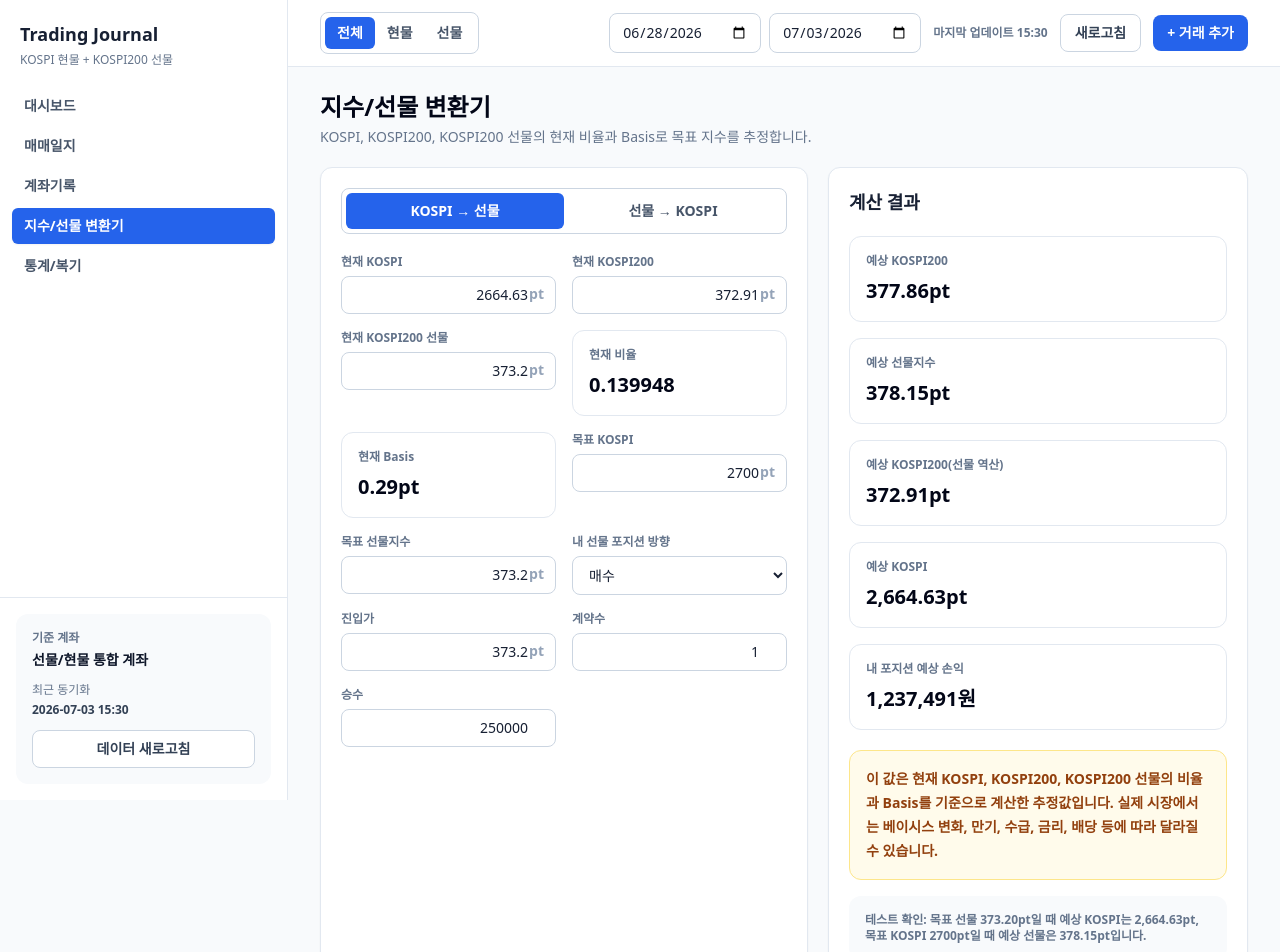
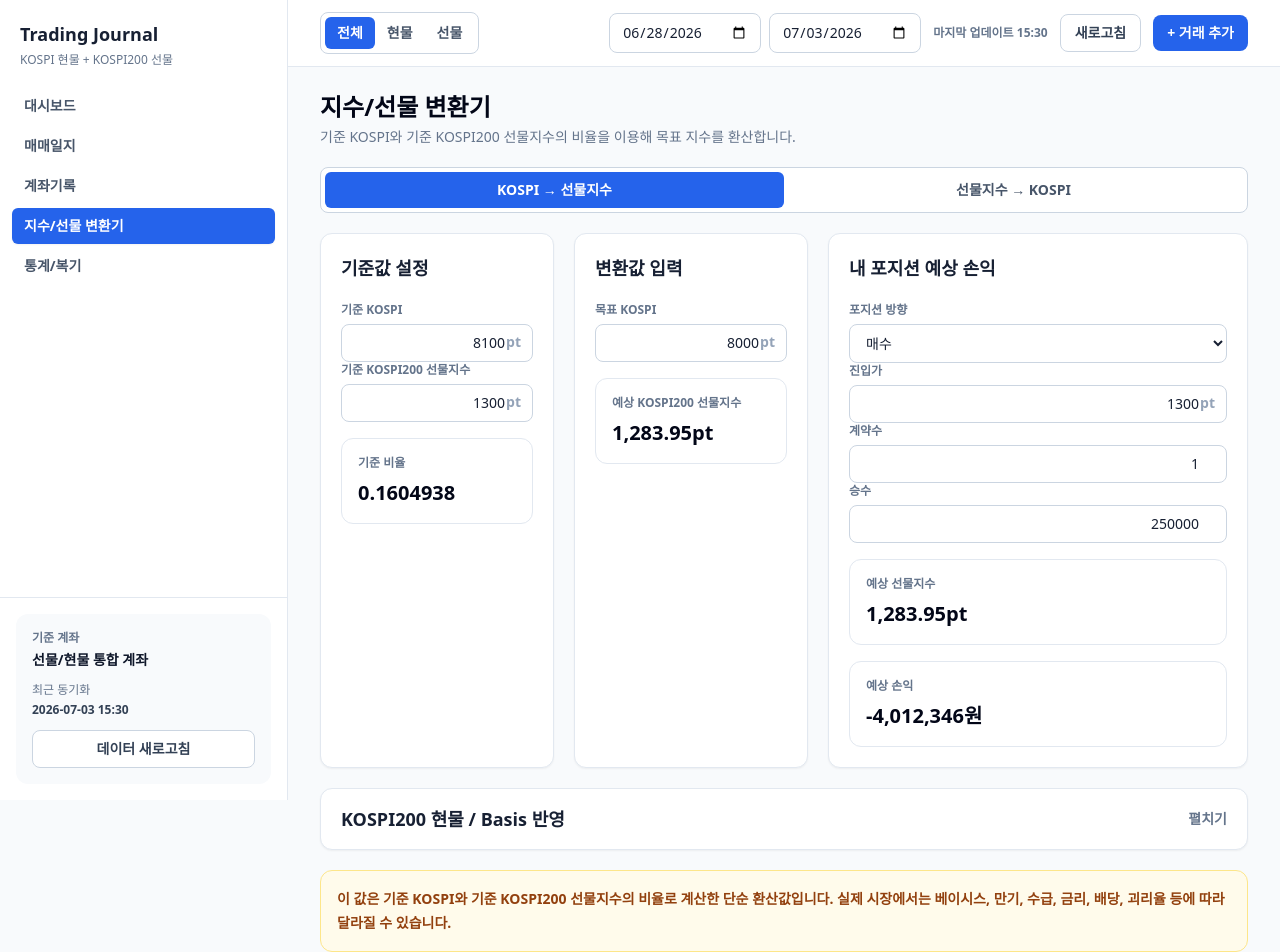
Before and after one commit to gittongcham-cmd/trading-journal-mvp, a Next.js app: page /converter in a window 1280 px wide. Shown: the top 952 px of the page. Built offline with nearby package versions, Linux system fonts and the light colour scheme.

Commit message:
Revise index futures converter ratio

```diff
--- a/src/components/pages/ConverterPage.tsx
+++ b/src/components/pages/ConverterPage.tsx
@@ -8,63 +8,108 @@ type Direction = "kospi_to_future" | "future_to_kospi";
 
 export function ConverterPage() {
   const [direction, setDirection] = useState<Direction>("kospi_to_future");
-  const [currentKospi, setCurrentKospi] = useState(2664.63);
-  const [currentKospi200, setCurrentKospi200] = useState(372.91);
-  const [currentKospi200Future, setCurrentKospi200Future] = useState(373.2);
-  const [targetKospi, setTargetKospi] = useState(2700);
-  const [targetFuture, setTargetFuture] = useState(373.2);
+  const [baseKospi, setBaseKospi] = useState(8100);
+  const [baseFutureIndex, setBaseFutureIndex] = useState(1300);
+  const [targetKospi, setTargetKospi] = useState(8000);
+  const [targetFutureIndex, setTargetFutureIndex] = useState(1300);
   const [positionSide, setPositionSide] = useState<PositionSide>("long");
-  const [entryPrice, setEntryPrice] = useState(373.2);
+  const [entryPrice, setEntryPrice] = useState(1300);
   const [contractCount, setContractCount] = useState(1);
   const [multiplier, setMultiplier] = useState(250000);
+  const [showAdvanced, setShowAdvanced] = useState(false);
+  const [baseKospi200Spot, setBaseKospi200Spot] = useState(0);
+  const [baseKospi200FutureForBasis, setBaseKospi200FutureForBasis] = useState(0);
+  const [useBasis, setUseBasis] = useState(false);
 
   const result = useMemo(() => {
-    const currentRatio = currentKospi200 / currentKospi;
-    const basis = currentKospi200Future - currentKospi200;
-    const estimatedKospi200 = targetKospi * currentRatio;
-    const estimatedFuture = estimatedKospi200 + basis;
-    const estimatedKospi200FromFuture = targetFuture - basis;
-    const estimatedKospiFromFuture = estimatedKospi200FromFuture / currentRatio;
+    const kospiToFutureRatio = baseKospi ? baseFutureIndex / baseKospi : 0;
+    const basis = baseKospi200FutureForBasis - baseKospi200Spot;
+    const simpleEstimatedFutureIndex = targetKospi * kospiToFutureRatio;
+    const estimatedFutureIndex = useBasis ? simpleEstimatedFutureIndex + basis : simpleEstimatedFutureIndex;
+    const estimatedKospi = kospiToFutureRatio ? targetFutureIndex / kospiToFutureRatio : 0;
+    const pnlFutureIndex = direction === "kospi_to_future" ? estimatedFutureIndex : targetFutureIndex;
     const expectedPnl = positionSide === "long"
-      ? (estimatedFuture - entryPrice) * multiplier * contractCount
-      : (entryPrice - estimatedFuture) * multiplier * contractCount;
+      ? (pnlFutureIndex - entryPrice) * multiplier * contractCount
+      : (entryPrice - pnlFutureIndex) * multiplier * contractCount;
+
     return {
-      currentRatio,
+      kospiToFutureRatio,
       basis,
-      estimatedKospi200,
-      estimatedFuture,
-      estimatedKospi200FromFuture,
-      estimatedKospiFromFuture,
+      estimatedFutureIndex,
+      estimatedKospi,
+      pnlFutureIndex,
       expectedPnl
     };
-  }, [currentKospi, currentKospi200, currentKospi200Future, targetKospi, targetFuture, positionSide, entryPrice, contractCount, multiplier]);
+  }, [
+    baseKospi,
+    baseFutureIndex,
+    targetKospi,
+    targetFutureIndex,
+    positionSide,
+    entryPrice,
+    contractCount,
+    multiplier,
+    direction,
+    baseKospi200Spot,
+    baseKospi200FutureForBasis,
+    useBasis
+  ]);
 
   return (
     <div className="space-y-5">
       <div>
         <h1 className="text-2xl font-black text-slate-950">지수/선물 변환기</h1>
-        <p className="mt-1 text-sm text-slate-500">KOSPI, KOSPI200, KOSPI200 선물의 현재 비율과 Basis로 목표 지수를 추정합니다.</p>
+        <p className="mt-1 text-sm text-slate-500">기준 KOSPI와 기준 KOSPI200 선물지수의 비율을 이용해 목표 지수를 환산합니다.</p>
       </div>
-      <div className="grid gap-5 xl:grid-cols-[1fr_420px]">
+
+      <div className="flex rounded-lg border border-slate-300 bg-white p-1">
+        {[
+          ["kospi_to_future", "KOSPI → 선물지수"],
+          ["future_to_kospi", "선물지수 → KOSPI"]
+        ].map(([value, label]) => (
+          <button
+            key={value}
+            className={`flex-1 rounded-md px-3 py-2 text-sm font-bold ${direction === value ? "bg-blue-600 text-white" : "text-slate-600 hover:bg-slate-50"}`}
+            type="button"
+            onClick={() => setDirection(value as Direction)}
+          >
+            {label}
+          </button>
+        ))}
+      </div>
+
+      <div className="grid gap-5 xl:grid-cols-[1fr_1fr_420px]">
         <section className="card p-5">
-          <div className="mb-5 flex rounded-lg border border-slate-300 p-1">
-            {[
-              ["kospi_to_future", "KOSPI → 선물"],
-              ["future_to_kospi", "선물 → KOSPI"]
-            ].map(([value, label]) => (
-              <button key={value} className={`flex-1 rounded-md px-3 py-2 text-sm font-bold ${direction === value ? "bg-blue-600 text-white" : "text-slate-600"}`} type="button" onClick={() => setDirection(value as Direction)}>{label}</button>
-            ))}
+          <h2 className="text-lg font-black">기준값 설정</h2>
+          <div className="mt-5 space-y-4">
+            <Field label="기준 KOSPI" value={baseKospi} onChange={setBaseKospi} suffix="pt" />
+            <Field label="기준 KOSPI200 선물지수" value={baseFutureIndex} onChange={setBaseFutureIndex} suffix="pt" />
+            <Readonly label="기준 비율" value={formatNumber(result.kospiToFutureRatio, 7)} />
           </div>
-          <div className="grid gap-4 md:grid-cols-2">
-            <Field label="현재 KOSPI" value={currentKospi} onChange={setCurrentKospi} suffix="pt" />
-            <Field label="현재 KOSPI200" value={currentKospi200} onChange={setCurrentKospi200} suffix="pt" />
-            <Field label="현재 KOSPI200 선물" value={currentKospi200Future} onChange={setCurrentKospi200Future} suffix="pt" />
-            <Readonly label="현재 비율" value={formatNumber(result.currentRatio, 6)} />
-            <Readonly label="현재 Basis" value={formatPoint(result.basis)} />
-            <Field label="목표 KOSPI" value={targetKospi} onChange={setTargetKospi} suffix="pt" />
-            <Field label="목표 선물지수" value={targetFuture} onChange={setTargetFuture} suffix="pt" />
+        </section>
+
+        <section className="card p-5">
+          <h2 className="text-lg font-black">변환값 입력</h2>
+          <div className="mt-5 space-y-4">
+            {direction === "kospi_to_future" ? (
+              <>
+                <Field label="목표 KOSPI" value={targetKospi} onChange={setTargetKospi} suffix="pt" />
+                <Readonly label="예상 KOSPI200 선물지수" value={formatPoint(result.estimatedFutureIndex)} className="text-blue-700" />
+              </>
+            ) : (
+              <>
+                <Field label="목표 KOSPI200 선물지수" value={targetFutureIndex} onChange={setTargetFutureIndex} suffix="pt" />
+                <Readonly label="예상 KOSPI" value={formatPoint(result.estimatedKospi)} className="text-blue-700" />
+              </>
+            )}
+          </div>
+        </section>
+
+        <aside className="card p-5">
+          <h2 className="text-lg font-black">내 포지션 예상 손익</h2>
+          <div className="mt-5 space-y-4">
             <label>
-              <div className="label mb-1.5">내 선물 포지션 방향</div>
+              <div className="label mb-1.5">포지션 방향</div>
               <select className="input" value={positionSide} onChange={(event) => setPositionSide(event.target.value as PositionSide)}>
                 <option value="long">매수</option>
                 <option value="short">매도</option>
@@ -73,31 +118,61 @@ export function ConverterPage() {
             <Field label="진입가" value={entryPrice} onChange={setEntryPrice} suffix="pt" />
             <Field label="계약수" value={contractCount} onChange={setContractCount} />
             <Field label="승수" value={multiplier} onChange={setMultiplier} />
-          </div>
-        </section>
-        <aside className="card p-5">
-          <h2 className="text-lg font-black">계산 결과</h2>
-          <div className="mt-5 space-y-4">
-            <Readonly label="예상 KOSPI200" value={formatPoint(result.estimatedKospi200)} />
-            <Readonly label="예상 선물지수" value={formatPoint(result.estimatedFuture)} className={direction === "kospi_to_future" ? "text-blue-700" : ""} />
-            <Readonly label="예상 KOSPI200(선물 역산)" value={formatPoint(result.estimatedKospi200FromFuture)} />
-            <Readonly label="예상 KOSPI" value={formatPoint(result.estimatedKospiFromFuture)} className={direction === "future_to_kospi" ? "text-blue-700" : ""} />
-            <Readonly label="내 포지션 예상 손익" value={formatKRW(result.expectedPnl)} className={pnlClass(result.expectedPnl)} />
-          </div>
-          <div className="mt-5 rounded-xl border border-amber-200 bg-amber-50 p-4 text-sm font-semibold leading-6 text-amber-800">
-            이 값은 현재 KOSPI, KOSPI200, KOSPI200 선물의 비율과 Basis를 기준으로 계산한 추정값입니다. 실제 시장에서는 베이시스 변화, 만기, 수급, 금리, 배당 등에 따라 달라질 수 있습니다.
-          </div>
-          <div className="mt-4 rounded-xl bg-slate-50 p-4 text-xs font-semibold text-slate-500">
-            테스트 확인: 목표 선물 373.20pt일 때 예상 KOSPI는 {formatPoint(result.estimatedKospiFromFuture)}, 목표 KOSPI 2700pt일 때 예상 선물은 {formatPoint(result.estimatedFuture)}입니다.
+            <Readonly label="예상 선물지수" value={formatPoint(result.pnlFutureIndex)} />
+            <Readonly label="예상 손익" value={formatKRW(result.expectedPnl)} className={pnlClass(result.expectedPnl)} />
           </div>
         </aside>
+      </div>
+
+      <section className="card overflow-hidden">
+        <button
+          className="flex w-full items-center justify-between px-5 py-4 text-left text-lg font-black"
+          type="button"
+          onClick={() => setShowAdvanced((current) => !current)}
+        >
+          <span>KOSPI200 현물 / Basis 반영</span>
+          <span className="text-sm text-slate-500">{showAdvanced ? "접기" : "펼치기"}</span>
+        </button>
+        {showAdvanced && (
+          <div className="border-t border-slate-100 p-5">
+            <div className="grid gap-4 md:grid-cols-2 xl:grid-cols-4">
+              <Field label="기준 KOSPI200 현물" value={baseKospi200Spot} onChange={setBaseKospi200Spot} suffix="pt" />
+              <Field label="기준 KOSPI200 선물" value={baseKospi200FutureForBasis} onChange={setBaseKospi200FutureForBasis} suffix="pt" />
+              <Readonly label="Basis" value={formatPoint(result.basis)} />
+              <label className="rounded-xl border border-slate-200 p-4">
+                <div className="label">Basis 반영 여부</div>
+                <div className="mt-3 flex items-center gap-2 text-sm font-bold text-slate-700">
+                  <input type="checkbox" checked={useBasis} onChange={(event) => setUseBasis(event.target.checked)} />
+                  예상 선물지수에 Basis 더하기
+                </div>
+              </label>
+            </div>
+            <p className="mt-3 text-xs font-semibold text-slate-500">기본 계산에는 KOSPI200 현물값을 사용하지 않습니다. 이 옵션을 켠 경우에만 KOSPI → 선물지수 결과에 Basis를 더합니다.</p>
+          </div>
+        )}
+      </section>
+
+      <div className="rounded-xl border border-amber-200 bg-amber-50 p-4 text-sm font-semibold leading-6 text-amber-800">
+        이 값은 기준 KOSPI와 기준 KOSPI200 선물지수의 비율로 계산한 단순 환산값입니다. 실제 시장에서는 베이시스, 만기, 수급, 금리, 배당, 괴리율 등에 따라 달라질 수 있습니다.
+      </div>
+
+      <div className="rounded-xl bg-slate-50 p-4 text-xs font-semibold text-slate-500">
+        테스트 기준: 8100 / 1300 비율에서 KOSPI 8000은 {formatPoint(8000 * (1300 / 8100))}, 선물지수 1300은 {formatPoint(1300 / (1300 / 8100))}, 선물지수 1200은 {formatPoint(1200 / (1300 / 8100))}입니다.
       </div>
     </div>
   );
 }
 
 function Field({ label, value, onChange, suffix }: { label: string; value: number; onChange: (value: number) => void; suffix?: string }) {
-  return <label><div className="label mb-1.5">{label}</div><div className="relative"><input className="input pr-10 text-right" type="number" step="any" value={value} onChange={(event) => onChange(Number(event.target.value))} />{suffix && <span className="absolute right-3 top-2 text-sm font-bold text-slate-400">{suffix}</span>}</div></label>;
+  return (
+    <label>
+      <div className="label mb-1.5">{label}</div>
+      <div className="relative">
+        <input className="input pr-10 text-right" type="number" step="any" value={value} onChange={(event) => onChange(Number(event.target.value))} />
+        {suffix && <span className="absolute right-3 top-2 text-sm font-bold text-slate-400">{suffix}</span>}
+      </div>
+    </label>
+  );
 }
 
 function Readonly({ label, value, className = "" }: { label: string; value: string; className?: string }) {
```
